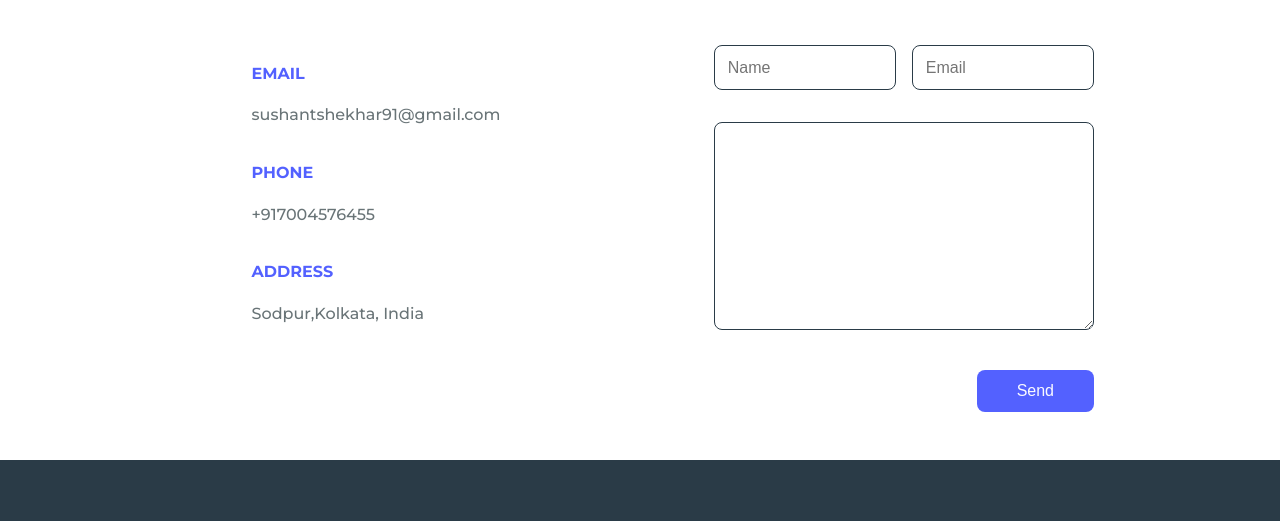
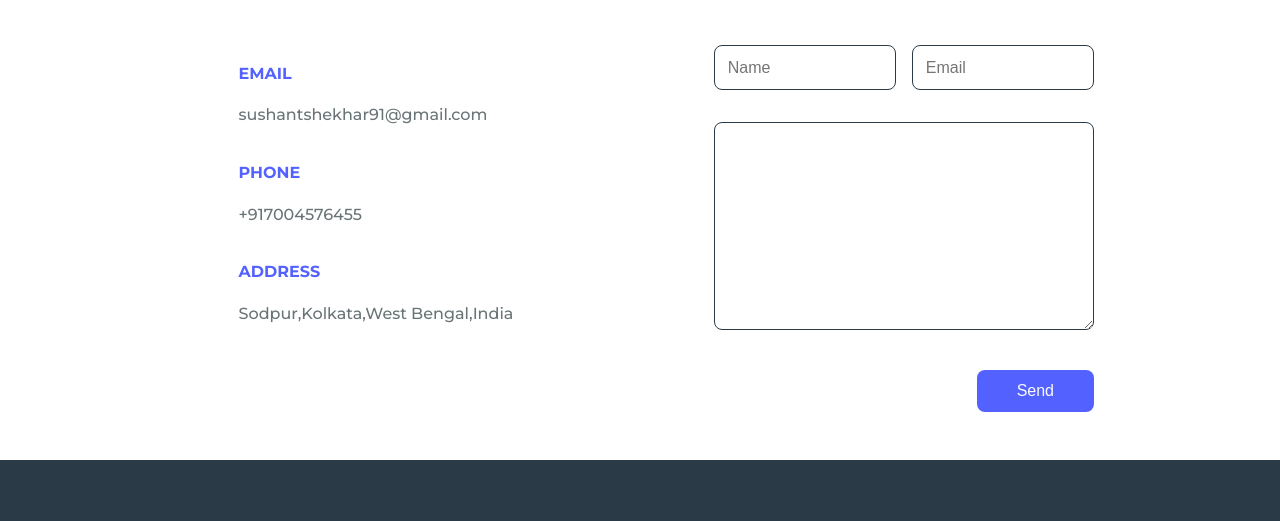
Before and after one commit to sushantshekhar23/portfolio, a plain HTML site: page index.html in a window 1280 px wide. Shown: the part 4157-4678 px from the top of the page. Drawn offline with nearby package versions, Linux system fonts and the light colour scheme.

Commit message:
Update index.html

```diff
--- a/index.html
+++ b/index.html
@@ -200,7 +200,7 @@
                         <span class="contact__text">+917004576455</span>
 
                         <h3 class="contact__subtitle">ADDRESS</h3>
-                        <span class="contact__text">Sodpur,Kolkata, India</span>
+                        <span class="contact__text">Sodpur,Kolkata,West Bengal,India</span>
                     </div>
 
                     <form action="" class="contact__form">
```
